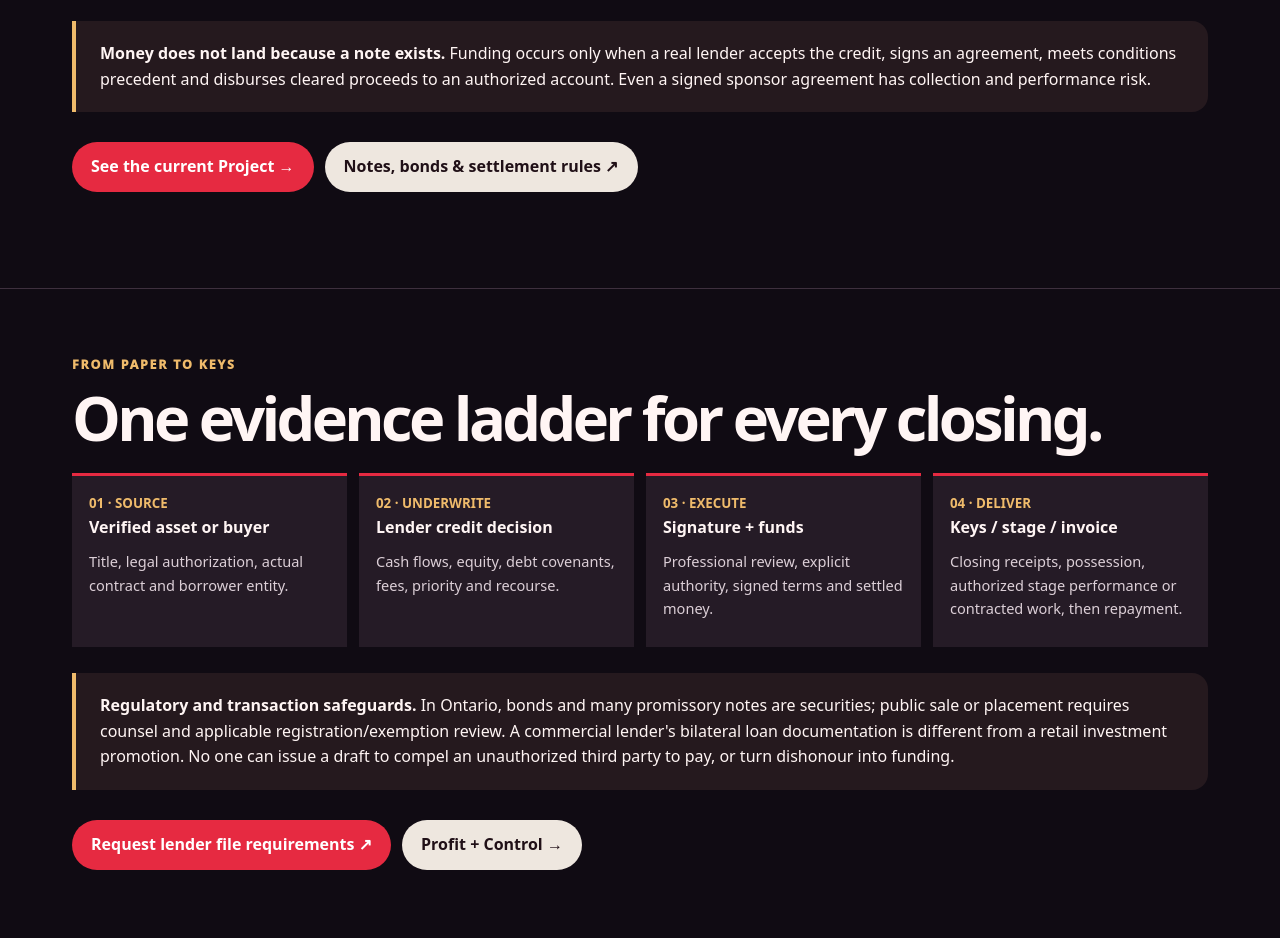
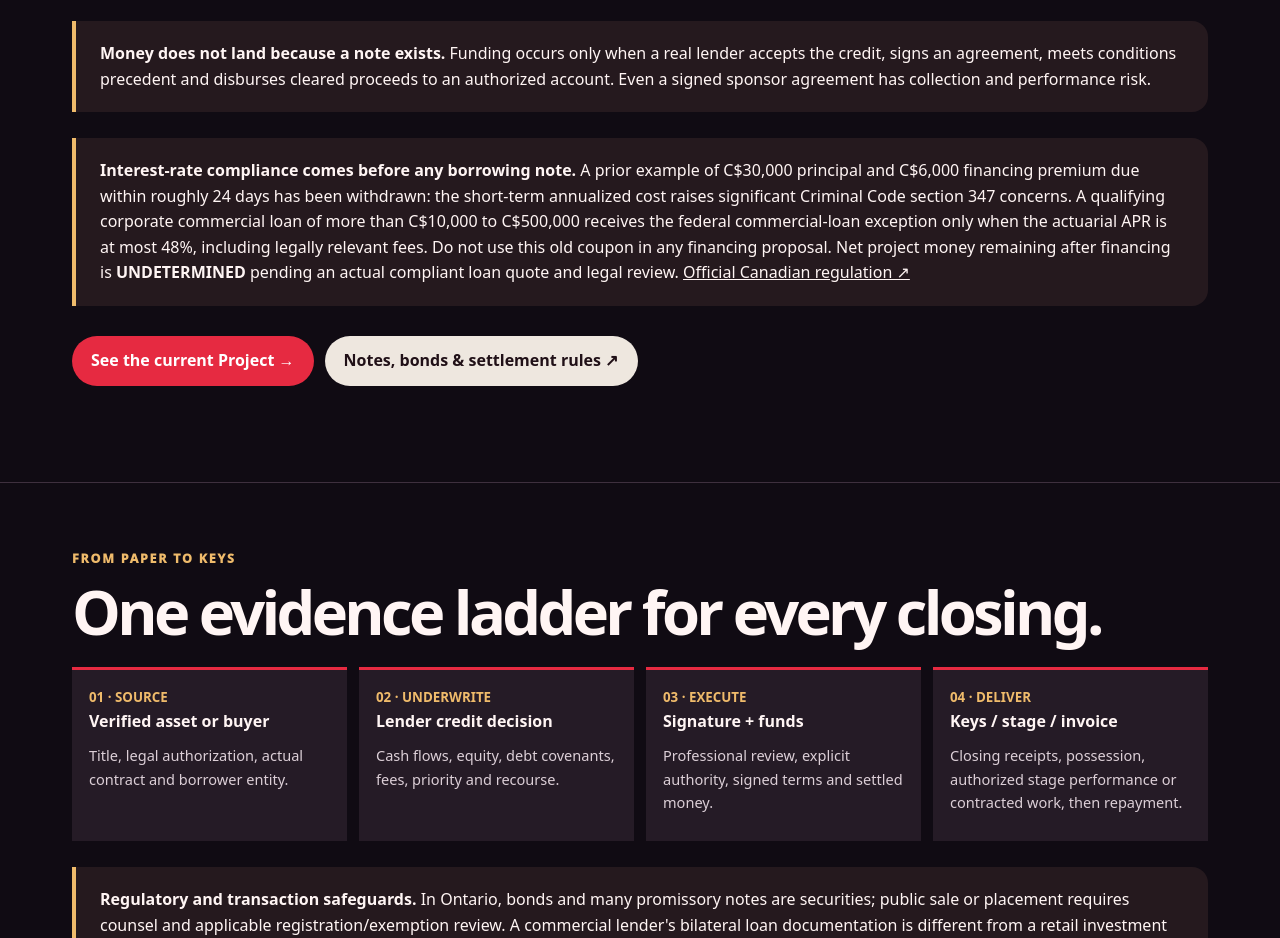
Before and after one commit to familystreetdevelopers-alt/Carnival-careers-site, a website: page capital-execution.html in a window 1280 px wide. Shown: the part 2700-3638 px from the top of the page. Drawn offline with Linux system fonts and the light colour scheme.

Commit message:
Publish corrected short-term loan APR warning on CC capital site

```diff
--- a/capital-execution.html
+++ b/capital-execution.html
@@ -49,6 +49,7 @@ p{margin:10px 0}.soft{color:var(--soft)}section{padding:66px 0;border-top:1px so
 <tr><td>Gross project profit before financing</td><td>C$10,000 illustrative</td><td>C$45k gross less C$35k stated stage/delivery costs; excludes tax, legal, fees and contingency not verified</td></tr>
 </tbody></table></div>
 <div class="truth"><strong>Money does not land because a note exists.</strong> Funding occurs only when a real lender accepts the credit, signs an agreement, meets conditions precedent and disburses cleared proceeds to an authorized account. Even a signed sponsor agreement has collection and performance risk.</div>
+<div class="truth"><strong>Interest-rate compliance comes before any borrowing note.</strong> A prior example of C$30,000 principal and C$6,000 financing premium due within roughly 24 days has been withdrawn: the short-term annualized cost raises significant Criminal Code section 347 concerns. A qualifying corporate commercial loan of more than C$10,000 to C$500,000 receives the federal commercial-loan exception only when the actuarial APR is at most 48%, including legally relevant fees. Do not use this old coupon in any financing proposal. Net project money remaining after financing is <strong>UNDETERMINED</strong> pending an actual compliant loan quote and legal review. <a href="https://laws-lois.justice.gc.ca/eng/regulations/SOR-2024-114/section-1.html" target="_blank" rel="noopener noreferrer">Official Canadian regulation ↗</a></div>
 <div class="buttons"><a class="btn" href="/#project">See the current Project →</a><a class="btn ghost" href="/finance-instruments.html">Notes, bonds &amp; settlement rules ↗</a></div></div></section>
 <section><div class="wrap"><div class="k">From paper to keys</div><h2>One evidence ladder for every closing.</h2>
 <div class="flow"><div><small>01 · SOURCE</small><strong>Verified asset or buyer</strong><p>Title, legal authorization, actual contract and borrower entity.</p></div><div><small>02 · UNDERWRITE</small><strong>Lender credit decision</strong><p>Cash flows, equity, debt covenants, fees, priority and recourse.</p></div><div><small>03 · EXECUTE</small><strong>Signature + funds</strong><p>Professional review, explicit authority, signed terms and settled money.</p></div><div><small>04 · DELIVER</small><strong>Keys / stage / invoice</strong><p>Closing receipts, possession, authorized stage performance or contracted work, then repayment.</p></div></div>
```
